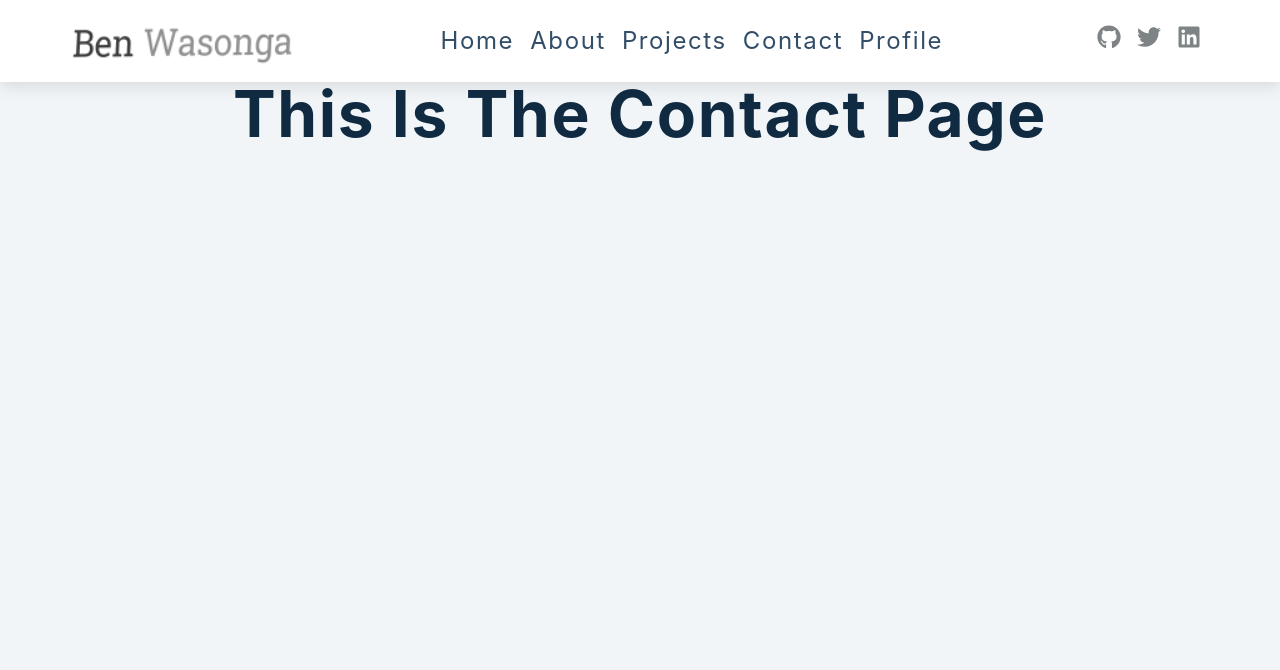
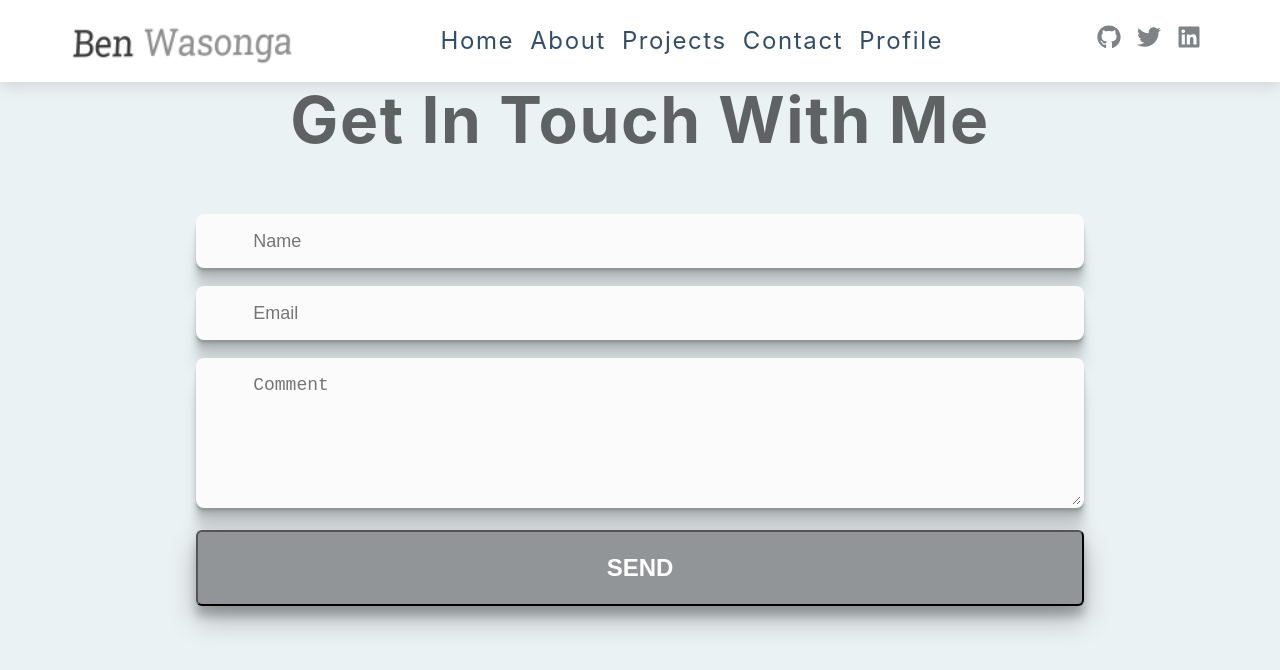
Before and after one commit to bmwasonga/portfolio-react, a React (Create React App) app: page /contact in a window 1280 px wide. Shown: the top 670 px of the page. Built offline with nearby package versions, Linux system fonts and the light colour scheme.

Commit message:
working on pages

```diff
--- a/src/App.css
+++ b/src/App.css
@@ -25,7 +25,7 @@
 }
 
 .App-link {
-  color: #61dafb;
+  color: #757879;
 }
 
 @keyframes App-logo-spin {
--- a/src/components/Data.js
+++ b/src/components/Data.js
@@ -1,5 +1,15 @@
 import React from 'react';
-import { FaGithub, FaLinkedin, FaTwitter } from 'react-icons/fa';
+import {
+  FaGithub,
+  FaLinkedin,
+  FaTwitter,
+  FaHtml5,
+  FaReact,
+  FaNodeJs,
+} from 'react-icons/fa';
+import { IoLogoCss3 } from 'react-icons/io';
+import { SiJavascript, SiMaterialUi } from 'react-icons/si';
+
 export const links = [
   {
     id: 1,
@@ -45,3 +55,30 @@ export const social = [
     icon: <FaLinkedin />,
   },
 ];
+
+export const packs = [
+  {
+    id: 1,
+    icon: <FaHtml5 />,
+  },
+  {
+    id: 2,
+    icon: <IoLogoCss3 />,
+  },
+  {
+    id: 3,
+    icon: <SiJavascript />,
+  },
+  {
+    id: 3,
+    icon: <FaReact />,
+  },
+  {
+    id: 3,
+    icon: <SiMaterialUi />,
+  },
+  {
+    id: 3,
+    icon: <FaNodeJs />,
+  },
+];
--- a/src/components/NavBar/Styles/style.css
+++ b/src/components/NavBar/Styles/style.css
@@ -10,7 +10,7 @@ nav {
 }
 .nav-toggle {
   font-size: 1.5rem;
-  color: hsl(205, 89%, 70%);
+  color: hsl(195, 3%, 72%);
   background: transparent;
   border-color: transparent;
   transition: all 0.3s linear;
@@ -33,7 +33,7 @@ nav {
   transition: all 0.3s linear;
 }
 .links a:hover {
-  background: hsl(205, 90%, 88%);
+  background: hsl(195, 3%, 72%);
   color: hsl(0, 0%, 11%);
   padding-left: 1.5rem;
 }
--- a/src/components/pages/About.js
+++ b/src/components/pages/About.js
@@ -1,9 +1,17 @@
 import React from 'react';
+import './Styles/Styles.css';
+import { packs } from '../Data';
 
 function About() {
   return (
-    <div>
+    <div className="container">
       <h1>This is the About page</h1>
+      <ul className="pack-icons">
+        {packs.map((packIcon) => {
+          const { id, icon } = packIcon;
+          return <li key={id}>{icon}</li>;
+        })}
+      </ul>
     </div>
   );
 }
--- a/src/components/pages/Contact.js
+++ b/src/components/pages/Contact.js
@@ -1,9 +1,38 @@
 import React from 'react';
+import './Styles/Styles.css';
 
 function Contact() {
   return (
-    <div>
-      <h1>This is the contact page</h1>
+    <div className="container">
+      <h1>Get in touch with me</h1>
+      <div id="form-main">
+        <form class="form" id="form1">
+          <input
+            name="name"
+            type="text"
+            className="validate[required,custom[onlyLetter],length[0,20]] feedback-input"
+            placeholder="Name"
+            id="name"
+          />
+
+          <input
+            name="email"
+            type="text"
+            className="validate[required,custom[email]] feedback-input"
+            id="email"
+            placeholder="Email"
+          />
+
+          <textarea
+            name="text"
+            className="validate[required,length[6,300]] feedback-input"
+            id="comment"
+            placeholder="Comment"
+          ></textarea>
+
+          <input type="submit" value="SEND" id="button-blue" />
+        </form>
+      </div>
     </div>
   );
 }
--- a/src/components/pages/Home.js
+++ b/src/components/pages/Home.js
@@ -1,8 +1,8 @@
 import React from 'react';
-
+import './Styles/Styles.css';
 function Home() {
   return (
-    <div>
+    <div className="container">
       <h1>This is the Home page</h1>
       <p>
         Lorem ipsum dolor sit, amet consectetur adipisicing elit. Provident ab
--- a/src/components/pages/Profile.js
+++ b/src/components/pages/Profile.js
@@ -1,8 +1,9 @@
 import React from 'react';
+import './Styles/Styles.css';
 
 function Profile() {
   return (
-    <div>
+    <div className="container">
       <h1>This is the projecsts page</h1>
     </div>
   );
--- a/src/components/pages/Projects.js
+++ b/src/components/pages/Projects.js
@@ -1,8 +1,9 @@
 import React from 'react';
+import './Styles/Styles.css';
 
 function Projects() {
   return (
-    <div>
+    <div className="container">
       <h1>Here Lies the Projects List</h1>
     </div>
   );
--- /dev/null
+++ b/src/components/pages/Styles/Styles.css
@@ -0,0 +1,120 @@
+.container {
+  padding: 6px;
+}
+
+/* +++++++++++++++ */
+/* About */
+/* +++++++++++++++ */
+
+.pack-icons {
+  display: flex;
+  flex-direction: row;
+  justify-content: space-between;
+  font-size: 60px;
+  margin: 40px auto;
+  flex-wrap: wrap;
+}
+.pack-icons li {
+  cursor: pointer;
+}
+
+/* +++++++++++++++ */
+/* Contact */
+/* +++++++++++++++ */
+
+form {
+  display: flex;
+  flex-direction: column;
+  justify-content: center;
+  align-items: center;
+  padding-top: 50px;
+}
+
+.feedback-input {
+  color: #3c3c3c;
+  font-weight: 500;
+  font-size: 18px;
+  border-radius: 8px;
+  line-height: 22px;
+  background-color: #fbfbfb;
+  padding: 13px 13px 13px 54px;
+  margin-bottom: 18px;
+  width: 70%;
+  border: 3px solid rgba(0, 0, 0, 0);
+  box-shadow: rgba(0, 0, 0, 0.09) 0px 2px 1px, rgba(0, 0, 0, 0.09) 0px 4px 2px,
+    rgba(0, 0, 0, 0.09) 0px 8px 4px, rgba(0, 0, 0, 0.09) 0px 16px 8px,
+    rgba(0, 0, 0, 0.09) 0px 32px 16px;
+}
+
+.feedback-input:focus {
+  background: #fff;
+  box-shadow: 0;
+  border: 3px solid #727272;
+  color: #020405;
+  outline: none;
+  padding: 13px 13px 13px 54px;
+}
+
+.focused {
+  color: #347285;
+  border: #30aed6 solid 3px;
+}
+
+#name:focus {
+  background-size: 30px 30px;
+  background-position: 8px 5px;
+  background-position: 11px 8px;
+  background-repeat: no-repeat;
+}
+
+#email {
+  background-size: 30px 30px;
+  background-position: 11px 8px;
+}
+
+#email:focus {
+  color: #020405;
+}
+
+#comment {
+  background-size: 30px 30px;
+  background-position: 11px 8px;
+  background-repeat: no-repeat;
+}
+
+textarea {
+  width: 100%;
+  height: 150px;
+  line-height: 150%;
+  resize: vertical;
+}
+
+input:hover,
+textarea:hover,
+input:focus,
+textarea:focus {
+  background-color: white;
+}
+
+#button-blue {
+  float: left;
+  width: 70%;
+  border-radius: 6px;
+  cursor: pointer;
+  background-color: #919597;
+  color: white;
+  font-size: 24px;
+  padding: 22px 0;
+  -webkit-transition: all 0.3s;
+  -moz-transition: all 0.3s;
+  transition: all 0.3s;
+  margin-top: 4px;
+  font-weight: 700;
+  box-shadow: rgba(0, 0, 0, 0.25) 0px 14px 28px,
+    rgba(0, 0, 0, 0.22) 0px 10px 10px;
+}
+
+#button-blue:hover {
+  background-color: rgba(0, 0, 0, 0);
+  color: #1d1c1c;
+}
--- a/src/index.css
+++ b/src/index.css
@@ -1,49 +1,3 @@
-/*
-===============
-Variables
-===============
-*/
-
-:root {
-  /* dark shades of primary color*/
-  --clr-primary-1: hsl(205, 86%, 17%);
-  --clr-primary-2: hsl(205, 77%, 27%);
-  --clr-primary-3: hsl(205, 72%, 37%);
-  --clr-primary-4: hsl(205, 63%, 48%);
-  /* primary/main color */
-  --clr-primary-5: hsl(205, 78%, 60%);
-  /* lighter shades of primary color */
-  --clr-primary-6: hsl(205, 89%, 70%);
-  --clr-primary-7: hsl(205, 90%, 76%);
-  --clr-primary-8: hsl(205, 86%, 81%);
-  --clr-primary-9: hsl(205, 90%, 88%);
-  --clr-primary-10: hsl(205, 100%, 96%);
-  /* darkest grey - used for headings */
-  --clr-grey-1: hsl(209, 61%, 16%);
-  --clr-grey-2: hsl(211, 39%, 23%);
-  --clr-grey-3: hsl(209, 34%, 30%);
-  --clr-grey-4: hsl(209, 28%, 39%);
-  /* grey used for paragraphs */
-  --clr-grey-5: hsl(210, 22%, 49%);
-  --clr-grey-6: hsl(209, 23%, 60%);
-  --clr-grey-7: hsl(211, 27%, 70%);
-  --clr-grey-8: hsl(210, 31%, 80%);
-  --clr-grey-9: hsl(212, 33%, 89%);
-  --clr-grey-10: hsl(210, 36%, 96%);
-  --clr-white: #fff;
-  --clr-red-dark: hsl(360, 67%, 44%);
-  --clr-red-light: hsl(360, 71%, 66%);
-  --clr-green-dark: hsl(125, 67%, 44%);
-  --clr-green-light: hsl(125, 71%, 66%);
-  --clr-black: #222;
-  --transition: all 0.3s linear;
-  --spacing: 0.1rem;
-  --radius: 0.25rem;
-  --light-shadow: 0 5px 15px rgba(0, 0, 0, 0.1);
-  --dark-shadow: 0 5px 15px rgba(0, 0, 0, 0.2);
-  --max-width: 1170px;
-  --fixed-width: 620px;
-}
 /*
 ===============
 Global Styles
@@ -60,8 +14,8 @@ Global Styles
 body {
   font-family: -apple-system, BlinkMacSystemFont, 'Segoe UI', Roboto, Oxygen,
     Ubuntu, Cantarell, 'Open Sans', 'Helvetica Neue', sans-serif;
-  background: var(--clr-grey-10);
-  color: var(--clr-grey-1);
+  background: hsl(193, 31%, 94%);
+  color: hsl(200, 2%, 38%);
   line-height: 1.5;
   font-size: 0.875rem;
 }
@@ -75,7 +29,7 @@ h1,
 h2,
 h3,
 h4 {
-  letter-spacing: var(--spacing);
+  letter-spacing: 0.1rem;
   text-transform: capitalize;
   line-height: 1.25;
   margin-bottom: 0.75rem;
@@ -94,7 +48,7 @@ h4 {
 }
 p {
   margin-bottom: 1.25rem;
-  color: var(--clr-grey-5);
+  color: hsl(210, 4%, 11%);
 }
 @media screen and (min-width: 800px) {
   h1 {
@@ -125,7 +79,7 @@ p {
 .section {
   width: 90vw;
   margin: 0 auto;
-  max-width: var(--max-width);
+  max-width: 1170p;
 }
 
 @media screen and (min-width: 992px) {
@@ -133,9 +87,3 @@ p {
     width: 95vw;
   }
 }
-
-/*
-===============
-Navbar
-===============
-*/
```
